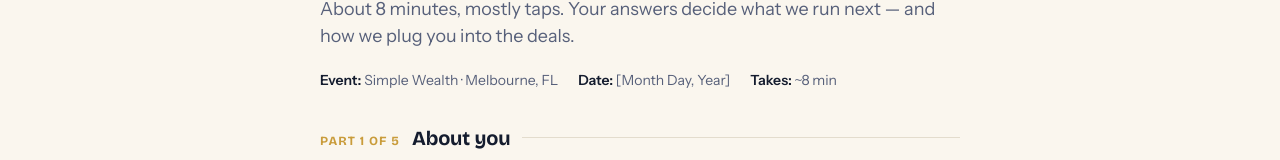
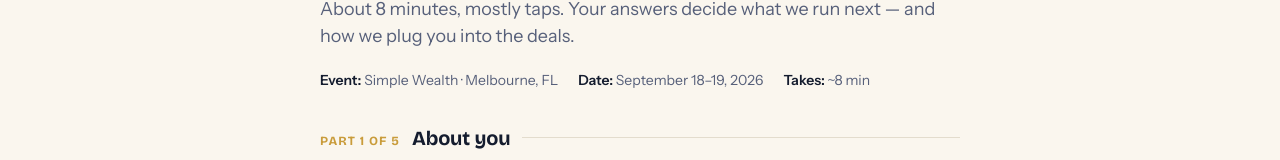
Before and after one commit to ToddSnipes/simple-wealth-survey, a plain HTML site: page index.html in a window 1280 px wide. Shown: the part 782-942 px from the top of the page. Drawn offline with nearby package versions, Linux system fonts and the light colour scheme.

Commit message:
Fill in event date: September 18-19, 2026
Co-Authored-By: Claude Opus 5 <noreply@anthropic.com>

```diff
--- a/index.html
+++ b/index.html
@@ -8,8 +8,7 @@
 
 <!-- ============================================================
      EDIT BEFORE YOU SEND  (search this file for "EDIT:")
-     1. Event date in the header (name, location, footer are filled in)
-     2. Optional: SHEETS_ENDPOINT in the script at the bottom if you
+     Everything is filled in. Optional: SHEETS_ENDPOINT in the script at the bottom if you
         want responses in a Google Sheet instead of Netlify Forms
      ============================================================ -->
 
@@ -245,8 +244,7 @@
       <p class="lede">About 8 minutes, mostly taps. Your answers decide what we run next — and how we plug you into the deals.</p>
       <div class="meta">
         <span><b>Event:</b> Simple Wealth · Melbourne, FL</span>
-        <!-- EDIT: event date -->
-        <span><b>Date:</b> [Month Day, Year]</span>
+        <span><b>Date:</b> September 18–19, 2026</span>
         <span><b>Takes:</b> ~8 min</span>
       </div>
     </div>
```
Also changed, not shown: 2 other files.
